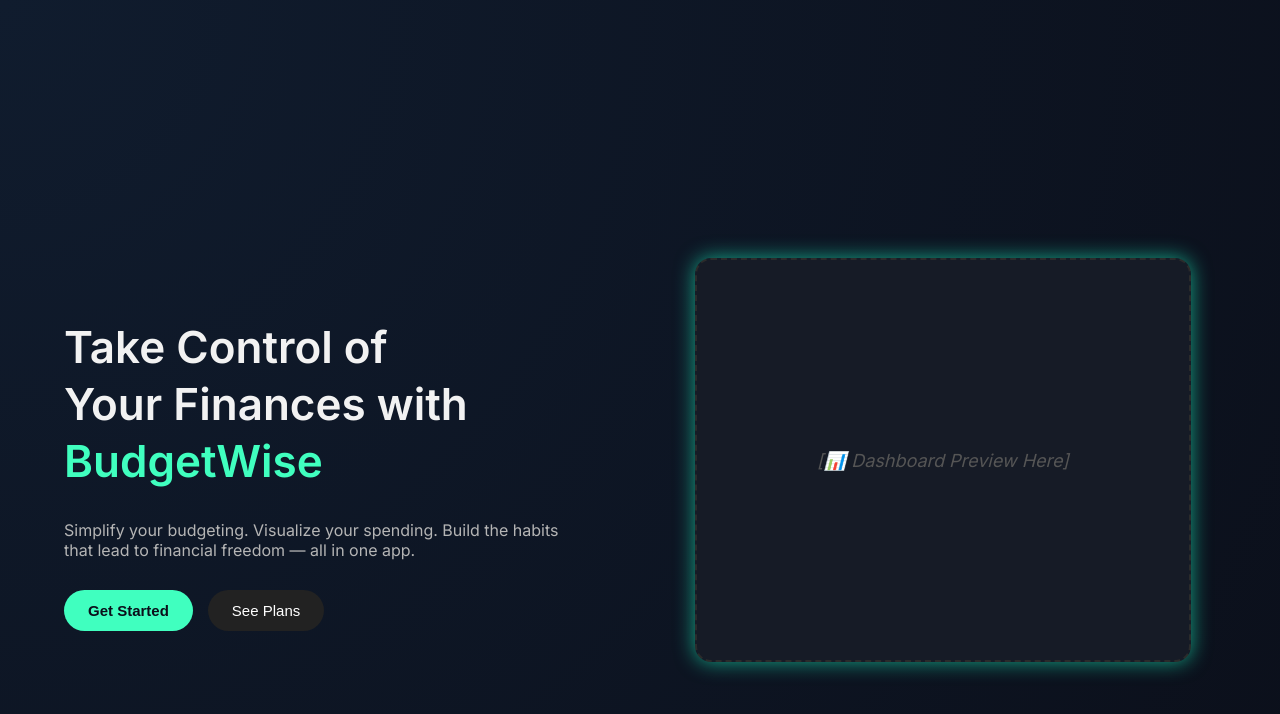
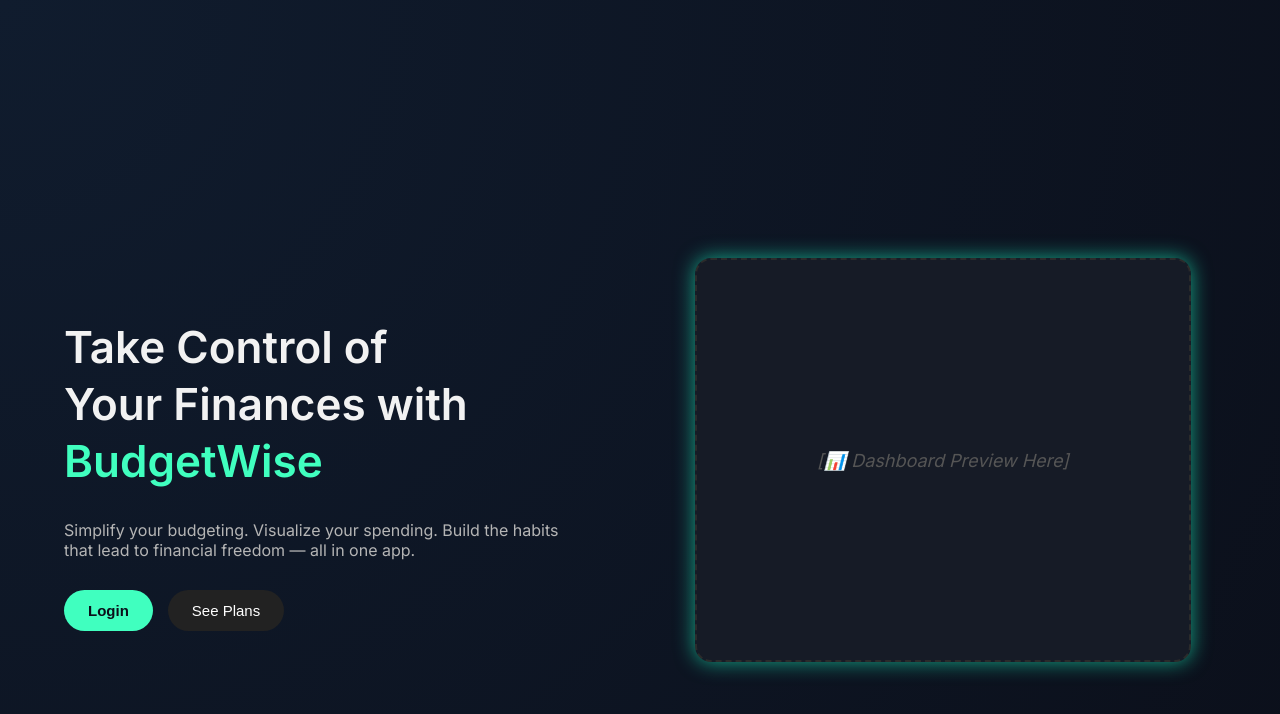
Before and after one commit to S-15-77/Expense_tracker, a React (Create React App) app: page /onboarding in a window 1280 px wide. Shown: the top 714 px of the page. Built offline with nearby package versions, Linux system fonts and the light colour scheme; no server answers.

Commit message:
updated code after reset to version 2

```diff
--- a/src/components/Onboarding.js
+++ b/src/components/Onboarding.js
@@ -14,7 +14,7 @@ function Onboarding() {
             Simplify your budgeting. Visualize your spending. Build the habits that lead to financial freedom — all in one app.
           </p>
           <div className="cta-buttons">
-            <button className="btn-green">Get Started</button>
+            <button className="btn-green">Login</button>
             <button className="btn-dark">See Plans</button>
           </div>
         </div>
```
